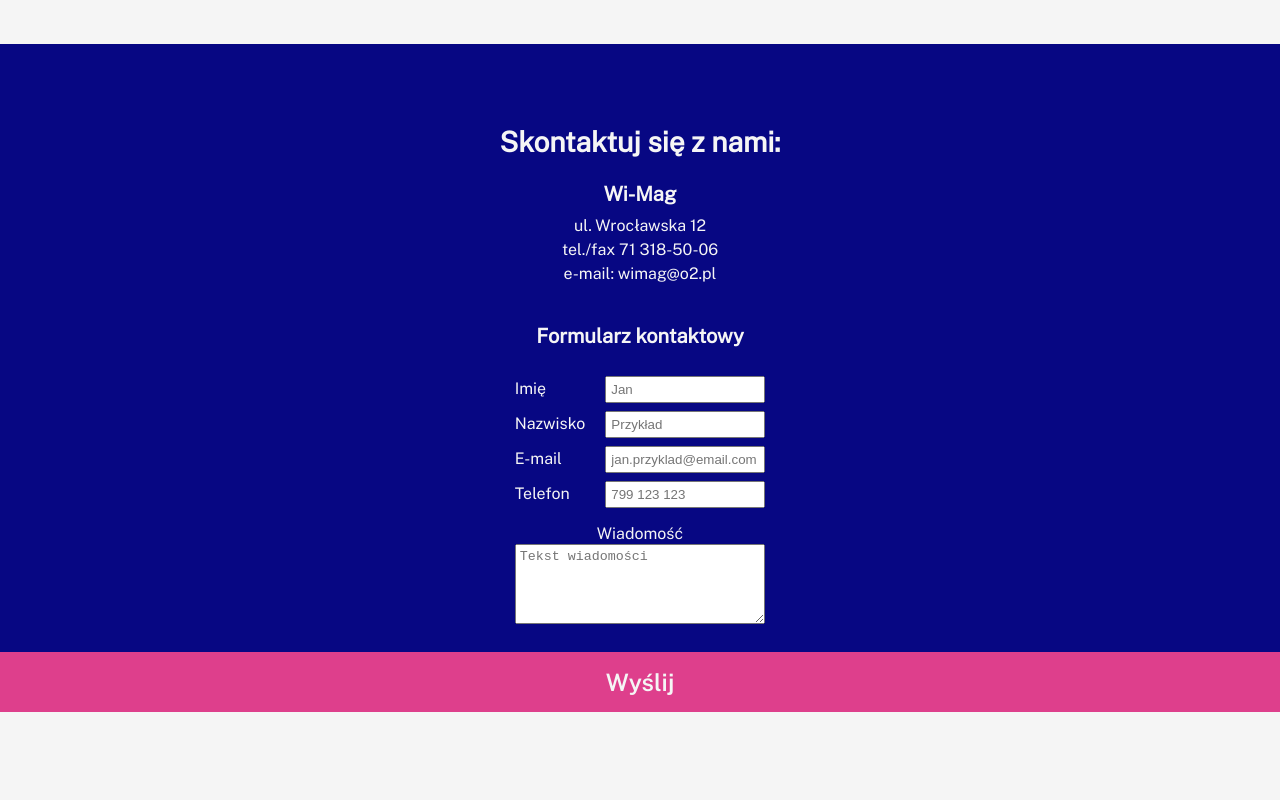
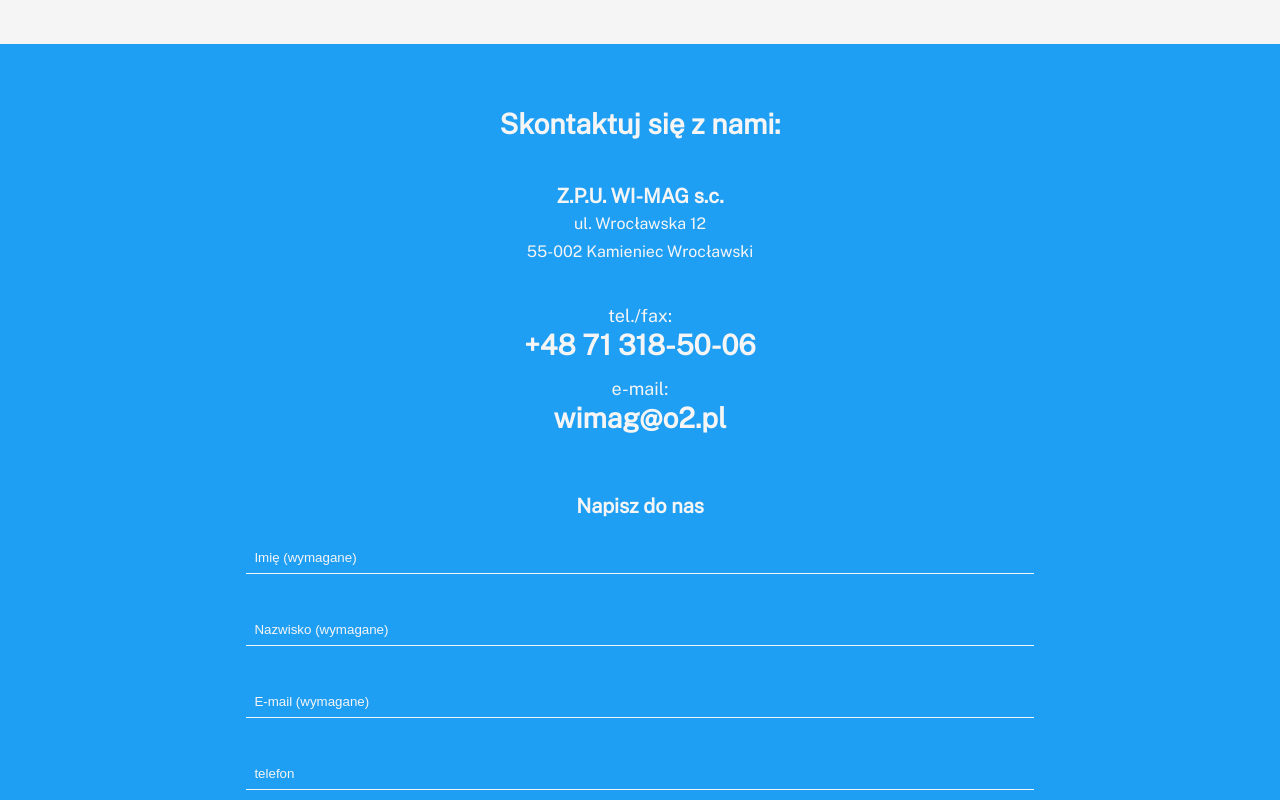
Before and after one commit to DariuszLegizynski/giwmag, a Vue app: page / in a window 1280 px wide. Shown: the part 5740-6540 px from the top of the page. Before the commit the page ends 6452 px from the top, so only its background shows below. Built offline with nearby package versions, Linux system fonts and the light colour scheme.

Commit message:
change footer style

```diff
--- a/src/components/Footer.vue
+++ b/src/components/Footer.vue
@@ -2,33 +2,36 @@
   <article class="footer">
     <section class="footer__section">
       <h1>Skontaktuj się z nami:</h1>
-      <h3>Wi-Mag</h3>
-      <p>ul. Wrocławska 12</p>
-      <p>tel./fax 71 318-50-06</p>
-      <p>e-mail: wimag@o2.pl</p>
+      <div class="footer__section__top">
+        <h3>Z.P.U. WI-MAG s.c.</h3>
+        <p>ul. Wrocławska 12</p>
+        <p>55-002 Kamieniec Wrocławski</p>
+      </div>
+      <div class="footer__section__bottom">
+        <p>tel./fax:</p>
+        <strong>+48 71 318-50-06</strong>
+        <p>e-mail:</p>
+        <strong>wimag@o2.pl</strong>
+      </div>
     </section>
     <section class="footer__section">
-      <h3>Formularz kontaktowy</h3>
+      <h3>Napisz do nas</h3>
       <form class="footer__form">
         <div class="footer__form__item">
-          <label>Imię</label>
-          <input type="text" placeholder="Jan" required />
+          <input type="text" placeholder="Imię (wymagane)" required />
         </div>
         <div class="footer__form__item">
-          <label>Nazwisko</label>
-          <input type="text" placeholder="Przykład" />
+          <input type="text" placeholder="Nazwisko (wymagane)" required />
+        </div>
+        <div class="footer__form__item footerObserver">
+          <input type="email" placeholder="E-mail (wymagane)" required />
         </div>
         <div class="footer__form__item">
-          <label>E-mail</label>
-          <input type="email" placeholder="jan.przyklad@email.com" required />
+          <input type="number" placeholder="telefon" />
         </div>
         <div class="footer__form__item">
-          <label>Telefon</label>
-          <input type="number" placeholder="799 123 123" />
-        </div>
-        <div class="footer__form__item item--message">
           <label>Wiadomość</label>
-          <textarea placeholder="Tekst wiadomości" required />
+          <textarea placeholder="Twoja wiadomość" required />
         </div>
       </form>
       <button class="btn btn--highlight">Wyślij</button>
@@ -47,23 +50,40 @@ export default {}
   padding-top: 2rem;
   display: grid;
   grid-template-columns: 1fr;
-  grid-template-rows: 12rem 1fr;
+  grid-template-rows: auto auto;
   align-items: center;
-  background-color: $color-primary;
+  background-color: $color-primary-light;
+  row-gap: 3rem;
 
   &__section {
     display: grid;
     grid-template-columns: 1fr;
     align-content: center;
     justify-items: center;
+    text-align: center;
 
     & > h1 {
       font-size: $font-size-28;
-      margin-bottom: 1rem;
+      margin-top: 1rem;
     }
 
-    & > h3 {
-      margin-bottom: 0.4rem;
+    &__top {
+      margin: 2rem 0 1rem 0;
+
+      & > p {
+        margin: 0.2rem 0;
+      }
+    }
+
+    &__bottom {
+      & > p {
+        font-size: $font-size-18;
+        margin-top: 0.8rem;
+      }
+
+      & > strong {
+        font-size: $font-size-28;
+      }
     }
 
     & > * {
@@ -72,7 +92,17 @@ export default {}
 
     & input,
     & textarea {
-      padding: 0.2rem;
+      margin: 0.8rem;
+      padding: 0.4rem;
+    }
+    & input {
+      width: 80%;
+      border-bottom: 1px solid $color-white;
+    }
+    & textarea {
+      width: 100%;
+      min-height: 4rem;
+      border: 1px solid $color-white;
     }
 
     & .btn {
@@ -82,33 +112,16 @@ export default {}
   }
 
   &__form {
-    padding: 1rem;
+    padding: 0.4rem 1rem;
+    width: 80%;
 
     &__item {
-      display: grid;
-      grid-template-columns: 1fr 8rem;
+      display: flex;
+      flex-direction: column;
       align-items: center;
-      justify-items: stretch;
-      column-gap: 1rem;
       margin-bottom: 0.4rem;
-
-      & > label {
-        font-size: $font-size-16;
-        line-height: $line-height-20;
-      }
+      max-width: 100%;
     }
   }
 }
-
-.item--message {
-  grid-template-columns: 1fr;
-  grid-template-rows: auto auto;
-  justify-items: center;
-  margin-top: 0.8rem;
-
-  & > textarea {
-    width: 100%;
-    height: 4rem;
-  }
-}
 </style>
--- a/src/components/Header.vue
+++ b/src/components/Header.vue
@@ -37,7 +37,8 @@ export default {
     return {
       isBurgerActive: false,
       isContrastActive: true,
-      observer: null
+      observer: null,
+      footerObserver: null
     }
   },
   components: {
@@ -47,7 +48,19 @@ export default {
     this.observer = new IntersectionObserver(
       ([entry]) => {
         if (!entry.isIntersecting) {
-          console.log('intersect')
+          this.isContrastActive = true
+        } else {
+          this.isContrastActive = false
+        }
+      },
+      { rootMargin: '-5% 0px 0px 0px' }
+    )
+
+    this.observer.observe(document.querySelector('.observer'))
+
+    this.footerObserver = new IntersectionObserver(
+      ([entry]) => {
+        if (!entry.isIntersecting) {
           this.isContrastActive = true
         } else {
           this.isContrastActive = false
@@ -56,7 +69,7 @@ export default {
       { rootMargin: '-10% 0px 0px 0px' }
     )
 
-    this.observer.observe(document.querySelector('.observer'))
+    this.footerObserver.observe(document.querySelector('.footerObserver'))
   },
   methods: {
     toggle() {
--- a/src/styles/scss/_components.scss
+++ b/src/styles/scss/_components.scss
@@ -44,3 +44,24 @@ img {
   width: 100%;
   height: auto;
 }
+
+input {
+  border: none;
+  text-decoration: none;
+  background-color: transparent;
+
+  &::placeholder {
+    color: $color-white;
+    opacity: 1;
+  }
+}
+
+textarea {
+  border: none;
+  background-color: transparent;
+
+  &::placeholder {
+    color: $color-white;
+    opacity: 1;
+  }
+}
```
